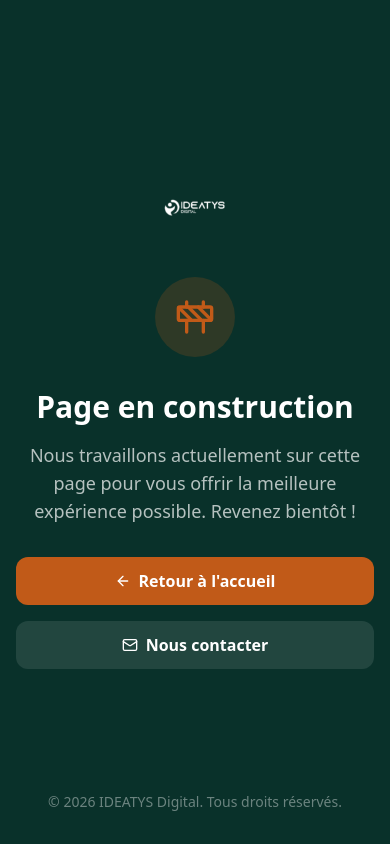
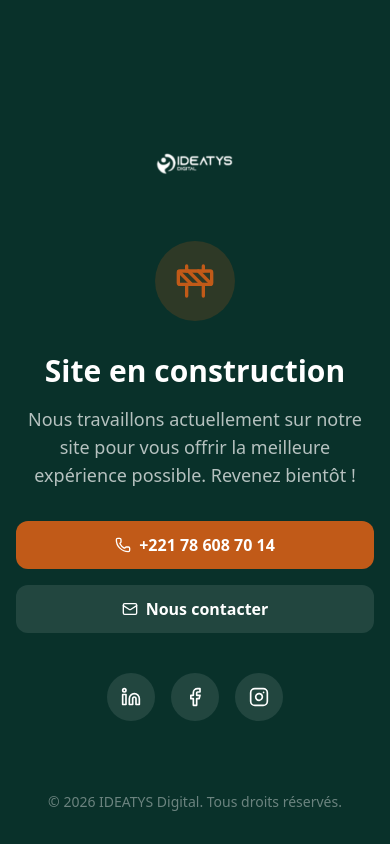
Before and after one commit to eldieng/ideatys_Digital, a Next.js app: page /en-construction in a window 390 px wide. Built offline with nearby package versions, Linux system fonts and the light colour scheme.

Commit message:
feat: update contact info - phone, email, social media links

```diff
--- a/src/app/en-construction/page.tsx
+++ b/src/app/en-construction/page.tsx
@@ -1,55 +1,84 @@
 import type { Metadata } from "next";
-import Link from "next/link";
 import Image from "next/image";
-import { Construction, ArrowLeft, Mail } from "lucide-react";
+import { Construction, Mail, Phone, Linkedin, Facebook, Instagram } from "lucide-react";
 
 export const metadata: Metadata = {
-  title: "En construction",
-  description: "Cette page est en cours de construction. Revenez bientôt !",
+  title: "Site en construction | IDEATYS Digital",
+  description: "Notre site est en cours de construction. Contactez-nous pour vos projets digitaux !",
 };
 
 export default function EnConstructionPage() {
   return (
     <div className="min-h-screen bg-primary flex flex-col items-center justify-center px-4">
       <div className="max-w-lg text-center">
-        <Link href="/" className="inline-block mb-8">
+        <div className="inline-block mb-8">
           <Image
             src="/img/ideatysdigital_logo_sans_fond.png"
             alt="IDEATYS Digital"
-            width={200}
-            height={56}
-            className="h-16 w-auto filter-[brightness(0)_invert(1)]"
+            width={250}
+            height={70}
+            className="h-20 w-auto filter-[brightness(0)_invert(1)]"
           />
-        </Link>
+        </div>
 
         <div className="w-20 h-20 rounded-full bg-accent/20 flex items-center justify-center mx-auto mb-8">
           <Construction className="w-10 h-10 text-accent" />
         </div>
 
         <h1 className="text-3xl md:text-4xl font-bold text-white mb-4">
-          Page en construction
+          Site en construction
         </h1>
 
         <p className="text-white/70 text-lg mb-8">
-          Nous travaillons actuellement sur cette page pour vous offrir la
+          Nous travaillons actuellement sur notre site pour vous offrir la
           meilleure expérience possible. Revenez bientôt !
         </p>
 
-        <div className="flex flex-col sm:flex-row gap-4 justify-center">
-          <Link
-            href="/"
+        <div className="flex flex-col sm:flex-row gap-4 justify-center mb-10">
+          <a
+            href="tel:+221786087014"
             className="inline-flex items-center justify-center gap-2 px-6 py-3 bg-accent text-white font-semibold rounded-xl hover:bg-accent-dark transition-colors"
           >
-            <ArrowLeft className="w-4 h-4" />
-            Retour à l&apos;accueil
-          </Link>
+            <Phone className="w-4 h-4" />
+            +221 78 608 70 14
+          </a>
 
           <a
-            href="mailto:contact@ideatys.digital"
+            href="mailto:ideatysdigital@gmail.com"
             className="inline-flex items-center justify-center gap-2 px-6 py-3 bg-white/10 text-white font-semibold rounded-xl hover:bg-white/20 transition-colors"
           >
             <Mail className="w-4 h-4" />
             Nous contacter
+          </a>
+        </div>
+
+        <div className="flex gap-4 justify-center">
+          <a
+            href="https://www.linkedin.com/company/ideatysdigital/"
+            target="_blank"
+            rel="noopener noreferrer"
+            aria-label="LinkedIn"
+            className="w-12 h-12 rounded-full bg-white/10 flex items-center justify-center hover:bg-accent transition-colors"
+          >
+            <Linkedin className="w-5 h-5 text-white" />
+          </a>
+          <a
+            href="https://www.facebook.com/ideatys.digital"
+            target="_blank"
+            rel="noopener noreferrer"
+            aria-label="Facebook"
+            className="w-12 h-12 rounded-full bg-white/10 flex items-center justify-center hover:bg-accent transition-colors"
+          >
+            <Facebook className="w-5 h-5 text-white" />
+          </a>
+          <a
+            href="https://www.instagram.com/ideatysdigital/"
+            target="_blank"
+            rel="noopener noreferrer"
+            aria-label="Instagram"
+            className="w-12 h-12 rounded-full bg-white/10 flex items-center justify-center hover:bg-accent transition-colors"
+          >
+            <Instagram className="w-5 h-5 text-white" />
           </a>
         </div>
       </div>
--- a/src/components/layout/Footer.tsx
+++ b/src/components/layout/Footer.tsx
@@ -33,21 +33,27 @@ export default function Footer() {
               </p>
               <div className="flex gap-4 mb-8">
                 <a
-                  href="#"
+                  href="https://www.linkedin.com/company/ideatysdigital/"
+                  target="_blank"
+                  rel="noopener noreferrer"
                   aria-label="LinkedIn"
                   className="w-10 h-10 rounded-full bg-white/10 flex items-center justify-center hover:bg-accent transition-colors"
                 >
                   <Linkedin className="w-4 h-4" />
                 </a>
                 <a
-                  href="#"
+                  href="https://www.facebook.com/ideatys.digital"
+                  target="_blank"
+                  rel="noopener noreferrer"
                   aria-label="Facebook"
                   className="w-10 h-10 rounded-full bg-white/10 flex items-center justify-center hover:bg-accent transition-colors"
                 >
                   <Facebook className="w-4 h-4" />
                 </a>
                 <a
-                  href="#"
+                  href="https://www.instagram.com/ideatysdigital/"
+                  target="_blank"
+                  rel="noopener noreferrer"
                   aria-label="Instagram"
                   className="w-10 h-10 rounded-full bg-white/10 flex items-center justify-center hover:bg-accent transition-colors"
                 >
@@ -87,21 +93,27 @@ export default function Footer() {
               </p>
               <div className="flex gap-4">
                 <a
-                  href="#"
+                  href="https://www.linkedin.com/company/ideatysdigital/"
+                  target="_blank"
+                  rel="noopener noreferrer"
                   aria-label="LinkedIn"
                   className="w-10 h-10 rounded-full bg-white/10 flex items-center justify-center hover:bg-accent transition-colors"
                 >
                   <Linkedin className="w-4 h-4" />
                 </a>
                 <a
-                  href="#"
+                  href="https://www.facebook.com/ideatys.digital"
+                  target="_blank"
+                  rel="noopener noreferrer"
                   aria-label="Facebook"
                   className="w-10 h-10 rounded-full bg-white/10 flex items-center justify-center hover:bg-accent transition-colors"
                 >
                   <Facebook className="w-4 h-4" />
                 </a>
                 <a
-                  href="#"
+                  href="https://www.instagram.com/ideatysdigital/"
+                  target="_blank"
+                  rel="noopener noreferrer"
                   aria-label="Instagram"
                   className="w-10 h-10 rounded-full bg-white/10 flex items-center justify-center hover:bg-accent transition-colors"
                 >
@@ -157,19 +169,19 @@ export default function Footer() {
                 <li className="flex items-center gap-3">
                   <Phone className="w-4 h-4 text-accent shrink-0" />
                   <a
-                    href="tel:+33000000000"
+                    href="tel:+221786087014"
                     className="text-sm text-white/70 hover:text-accent transition-colors"
                   >
-                    +33 0 00 00 00 00
+                    +221 78 608 70 14
                   </a>
                 </li>
                 <li className="flex items-center gap-3">
                   <Mail className="w-4 h-4 text-accent shrink-0" />
                   <a
-                    href="mailto:contact@ideatys.digital"
+                    href="mailto:ideatysdigital@gmail.com"
                     className="text-sm text-white/70 hover:text-accent transition-colors"
                   >
-                    contact@ideatys.digital
+                    ideatysdigital@gmail.com
                   </a>
                 </li>
               </ul>
```
